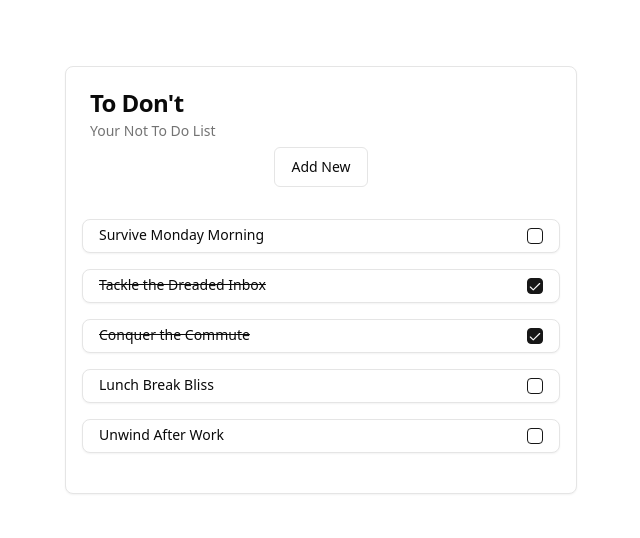
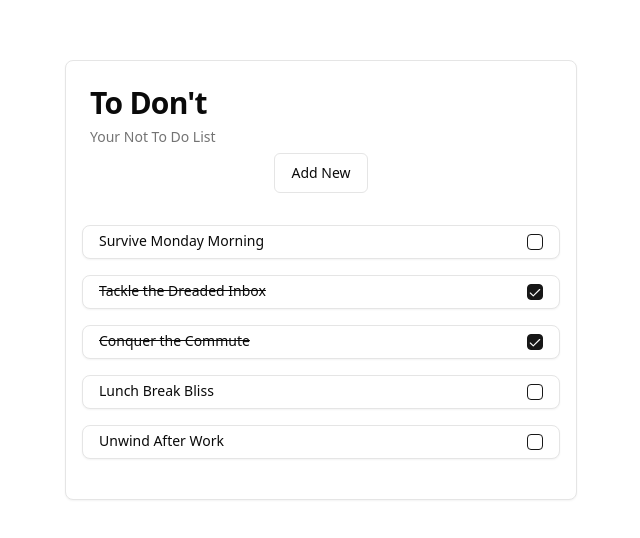
Before and after one commit to Akiful-Islam/Not-ToDo-List, a React (Vite) app: page / in a window 1280 px wide. Shown: the part 120-658 px from the top of the page, without its empty margins (319-959 px from the left). Built offline with nearby package versions, Linux system fonts and the light colour scheme.

Commit message:
minor style change

```diff
--- a/src/components/TodoBox.tsx
+++ b/src/components/TodoBox.tsx
@@ -19,7 +19,9 @@ const TodoBox = () => {
   return (
     <Card className="2xl:w-2/5 lg:w-2/5">
       <CardHeader>
-        <CardTitle>{PROJECT_TITLE}</CardTitle>
+        <CardTitle className="2xl:text-4xl lg:text-3xl">
+          {PROJECT_TITLE}
+        </CardTitle>
         <CardDescription>Your Not To Do List</CardDescription>
         <AddOrUpdateTodo todos={todos} setTodos={setTodos} />
       </CardHeader>
```
